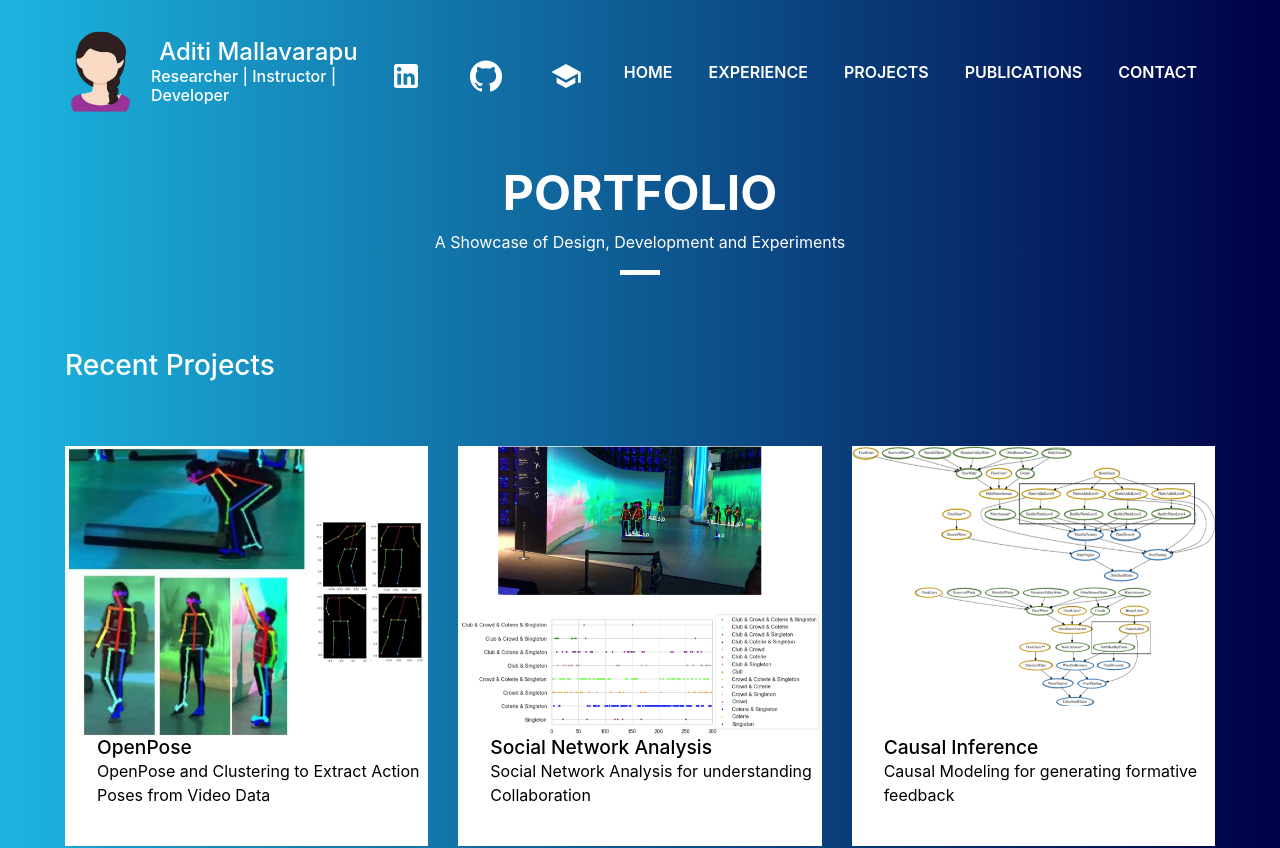
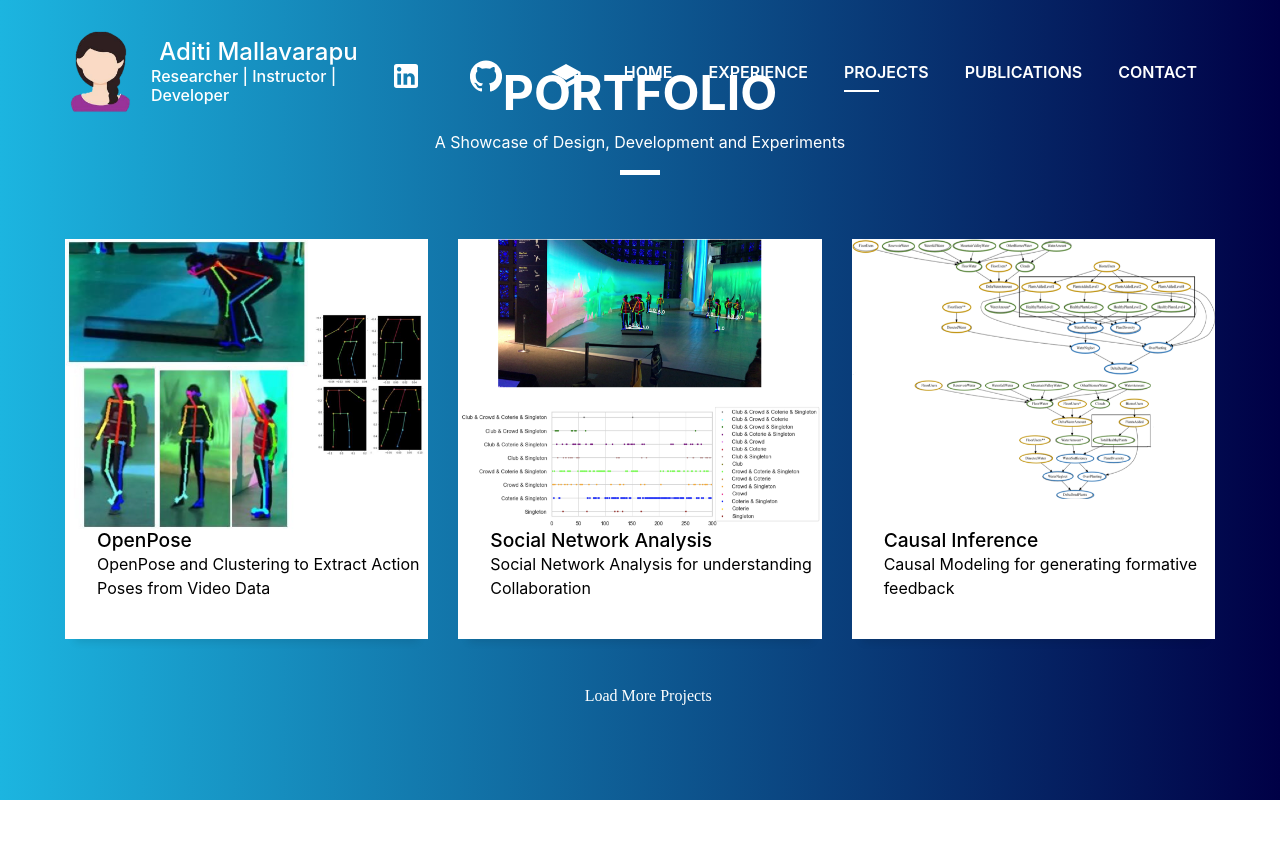
Before and after one commit to aditimallavarapu/new-portfolio, a React (Create React App) app: page /aditi-portfolio/portfolio in a window 1280 px wide. Shown: the top 848 px of the page. After the commit the page ends 800 px from the top, so only its background shows below. Built offline with nearby package versions, Linux system fonts and the light colour scheme; a web font is replaced by a local one.

Commit message:
class rename

```diff
--- a/src/Projects/EcoCollage.js
+++ b/src/Projects/EcoCollage.js
@@ -4,6 +4,7 @@ import ecocollage from '../img/ecocollage.png'
 import '../components/stars.scss'
 import SeeMore from '../components/SeeMore'
 import link from '../img/journal1.pdf'
+
 class EcoCollagePage extends Component {
   render() {
     return(
--- a/src/Projects/causal.js
+++ b/src/Projects/causal.js
@@ -3,8 +3,9 @@ import { Grid, Cell } from 'react-mdl';
 import causal from '../img/causal.png'
 import '../components/stars.scss'
 import SeeMore from '../components/SeeMore'
-class causalPage
- extends Component {
+
+
+class causalPage extends Component {
   render() {
     return(
         <>
--- a/src/Projects/dashboard.js
+++ b/src/Projects/dashboard.js
@@ -5,8 +5,7 @@ import '../components/stars.scss'
 import SeeMore from '../components/SeeMore'
 import link from "../img/conference1.pdf"
 
-class dashboardPage
- extends Component {
+class dashboardPage extends Component {
   render() {
     return(
         <>
--- a/src/Projects/mining.js
+++ b/src/Projects/mining.js
@@ -4,8 +4,7 @@ import mining from '../img/mining.png'
 import '../components/stars.scss'
 import SeeMore from '../components/SeeMore'
 
-class miningPage
- extends Component {
+class miningPage extends Component {
   render() {
     return(
         <>
--- a/src/components/CustomRoute.js
+++ b/src/components/CustomRoute.js
@@ -3,9 +3,9 @@ import {BrowserRouter as Router, Route,
         Switch} from 'react-router-dom'
 import Intro from './intro'
 import Resume from './Resume'
-import portfolio from './portfolio'
+import Portfolio from './portfolio'
 import Publications from './Publications'
-import contact from './contact'
+import Contact from './contact'
 import openposePage from '../Projects/openpose'
 import snaPage from '../Projects/sna'
 import causalPage from '../Projects/causal'
@@ -14,6 +14,7 @@ import miningPage from '../Projects/mining'
 import Projects from '../components/projects.js'
 import netlogoPage from '../Projects/netlogo'
 import EcoCollagePage from '../Projects/EcoCollage'
+
 const CustomRoute = () => {
     return (
       <Router>
@@ -21,9 +22,9 @@ const CustomRoute = () => {
             <Route path="/aditi-portfolio/" component={Intro} exact />
             <Route path="/aditi-portfolio/experience" component={Resume} />
             <Route path="/aditi-portfolio/publications" component={Publications} />
-            <Route path="/aditi-portfolio/projects" component={portfolio} />
-            <Route path="/aditi-portfolio/portfolio" component={Projects} />
-            <Route path="/aditi-portfolio/contact-me" component={contact} />
+            <Route path="/aditi-portfolio/portfolio" component={Portfolio} />
+            <Route path="/aditi-portfolio/projects" component={Projects} />
+            <Route path="/aditi-portfolio/contact-me" component={Contact} />
             {/*<Route path="/blogs" component={blogs} />*/}
             <Route path="/aditi-portfolio/openpose" component={openposePage} />
             <Route path="/aditi-portfolio/sna" component={snaPage} />
--- a/src/components/LoadMore.js
+++ b/src/components/LoadMore.js
@@ -2,7 +2,7 @@ import React from 'react';
 
 class LoadMore extends React.Component {
     render(){
-        return <a href="/aditi-portfolio/portfolio" className="load-more"><i className="fa fa-chevron-down"> Load More Projects</i></a>;
+        return <a href="/aditi-portfolio/projects" className="load-more"><i className="fa fa-chevron-down"> Load More Projects</i></a>;
         }
 }
 
--- a/src/components/SeeMore.js
+++ b/src/components/SeeMore.js
@@ -3,7 +3,7 @@ import React from 'react';
 
 class SeeMore extends React.Component {
     render(){
-        return <a href="/aditi-portfolio/portfolio" className="load-more"><i className="fa fa-chevron-down"> Check out other Projects</i></a>;
+        return <a href="/aditi-portfolio/projects" className="load-more"><i className="fa fa-chevron-down"> Check out other Projects</i></a>;
         }
 }
 
```
